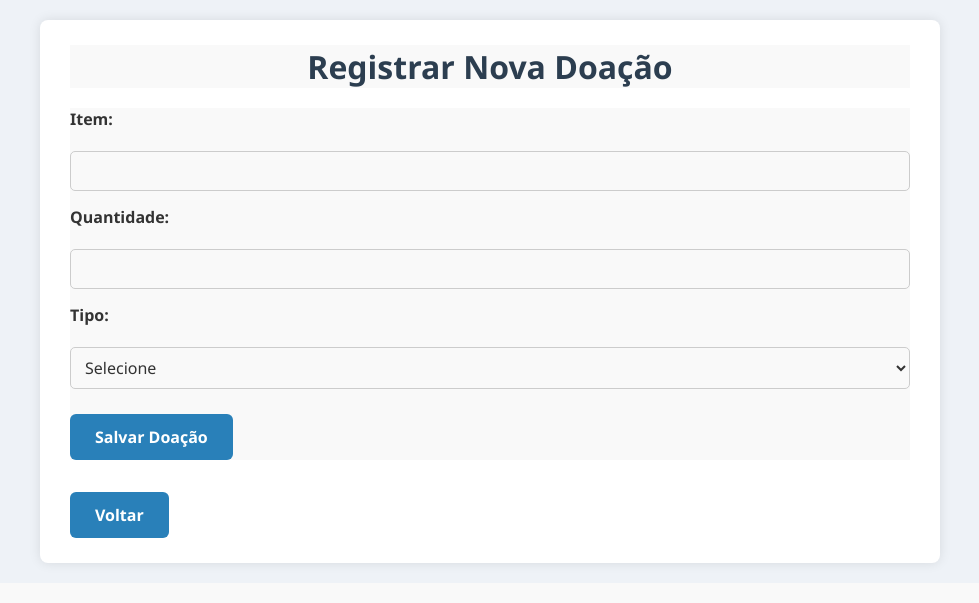
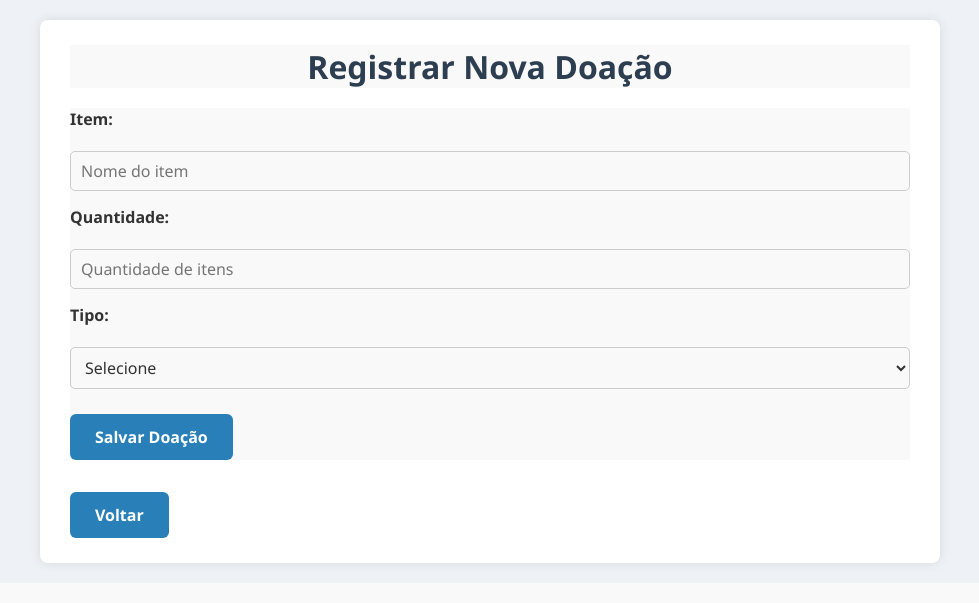
Before and after one commit to Michaelluiz4/Sistema-de-controle-de-doa-o, a Flask app: page /register_donate in a window 1280 px wide. Shown: the top 603 px of the page, without its empty margins (150-1129 px from the left). Run offline with Flask 3, Linux system fonts and the light colour scheme.

Commit message:
templates

```diff
--- a/templates/register_donate.html
+++ b/templates/register_donate.html
@@ -12,10 +12,10 @@
 
         <form action="{{ url_for('register_donate') }}" method="POST">
             <label for="item">Item:</label>
-            <input type="text" id="item" name="item" required>
+            <input type="text" id="item" name="item" placeholder="Nome do item" required>
 
             <label for="quantidade">Quantidade:</label>
-            <input type="number" id="quantidade" name="quantidade" min="1" required>
+            <input type="number" id="quantidade" name="quantidade" placeholder="Quantidade de itens" min="1" required>
 
             <label for="tipo">Tipo:</label>
             <select id="tipo" name="tipo" required>
```
